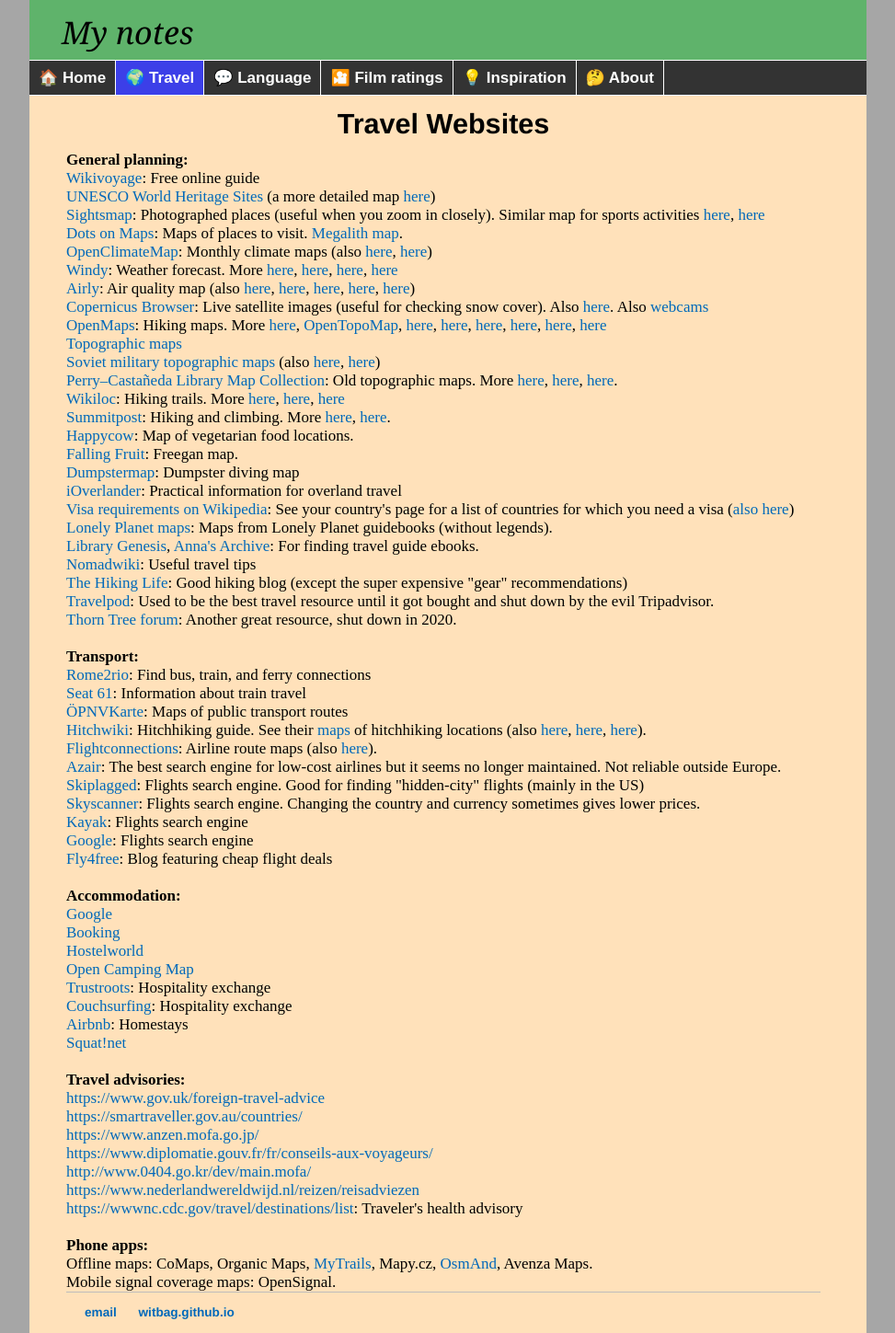
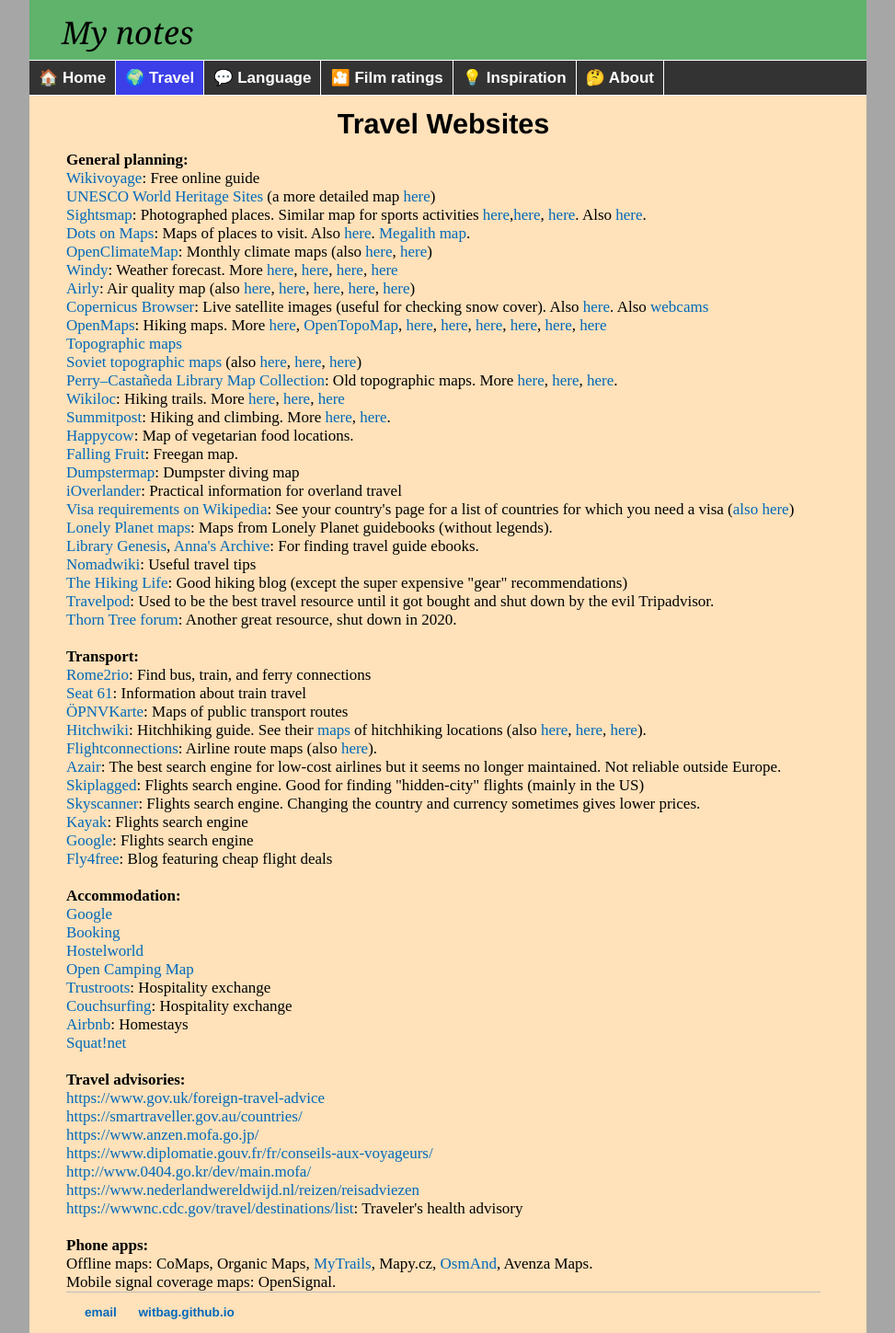
Before and after one commit to witbag/witbag.github.io, a Jekyll site: the page built from travel/resources.html, in a window 1280 px wide. Shown: the whole page at 92% size, without its empty margins (153-1126 px from the left). Built offline with Jekyll 4.4.1, drawn with Linux system fonts in a browser that asks for light colours.

Commit message:
Update resources.html

```diff
--- a/travel/resources.html
+++ b/travel/resources.html
@@ -11,15 +11,15 @@
 <a id="websites"></a><b>General planning:</b><br>
 <a href="https://en.wikivoyage.org/wiki/Main_Page" target=_blank>Wikivoyage</a>: Free online guide<br>
 <a href="http://whc.unesco.org/en/list" target=_blank>UNESCO World Heritage Sites</a> (a more detailed map <a href="https://www.worldheritagesite.org/map" target=_blank>here</a>)<br>
-<a href="http://www.sightsmap.com/" target=_blank>Sightsmap</a>: Photographed places (useful when you zoom in closely). Similar map for sports activities <a href="https://www.geamap.com/en/worldmap#zoom=3&lat=44.2&lon=-7.5&layer=0&overlays=FFFFFFFFFFFFFFFFFFFFFFFFFFFFFFFFFTFF" target=_blank>here</a>, <a href="https://www.strava.com/heatmap" target=_blank>here</a><br>
-<a href="https://dotsonmaps.com/maps" target=_blank>Dots on Maps</a>: Maps of places to visit. <a href="https://www.megalithic.co.uk/le_megalith_map.html" target=_blank>Megalith map</a>.<br>
+<a href="http://www.sightsmap.com/" target=_blank>Sightsmap</a>: Photographed places. Similar map for sports activities <a href="https://nakarte.me/#l=O/Sr" target=_blank>here</a>,<a href="https://www.geamap.com/en/worldmap#zoom=3&lat=44.2&lon=-7.5&layer=0&overlays=FFFFFFFFFFFFFFFFFFFFFFFFFFFFFFFFFTFF" target=_blank>here</a>, <a href="https://www.strava.com/heatmap" target=_blank>here</a>. Also <a href="https://wikishootme.toolforge.org/" target=_blank>here</a>.<br>
+<a href="https://dotsonmaps.com/maps" target=_blank>Dots on Maps</a>: Maps of places to visit. Also <a href="https://opentripmap.com/" target=_blank>here</a>. <a href="https://www.megalithic.co.uk/le_megalith_map.html" target=_blank>Megalith map</a>.<br>
 <a href="https://openclimatemap.org/" target=_blank>OpenClimateMap</a>: Monthly climate maps (also <a href="https://climvis.org/animations.html" target=_blank>here</a>, <a href="https://climatereanalyzer.org/reanalysis/monthly_maps/index.php" target=_blank>here</a>)<br>
 <a href="https://www.windy.com/-Temperature-temp" target=_blank>Windy</a>: Weather forecast. More <a href="https://www.meteoblue.com/en/weather/forecast/meteogramweb/" target=_blank>here</a>, <a href="https://www.mountain-forecast.com/" target=_blank>here</a>, <a href="https://www.yr.no/en" target=_blank>here</a>, <a href="https://www.wunderground.com" target=_blank>here</a><br>
 <a href="https://airly.org/map/en/" target=_blank>Airly</a>: Air quality map (also <a href="http://berkeleyearth.lbl.gov/air-quality/main_map.php" target=_blank>here</a>, <a href="https://maps.s5p-pal.com/" target=_blank>here</a>, <a href="https://www.airvisual.com/air-quality-map" target=_blank>here</a>, <a href="https://pmc.ncbi.nlm.nih.gov/articles/PMC4314252/figure/f3/" target=_blank>here</a>, <a href="https://ars.els-cdn.com/content/image/1-s2.0-S0013935121000487-gr1_lrg.jpg" target=_blank>here</a>)<br>
 <a href="https://browser.dataspace.copernicus.eu/" target=_blank>Copernicus Browser</a>: Live satellite images (useful for checking snow cover). Also <a href="https://zoom.earth/maps/satellite-hd/" target=_blank>here</a>. Also <a href="https://www.windy.com/?48.701,9.144,4,p:cams" target=_blank>webcams</a><br>
 <a href="https://openmaps.fr" target=_blank>OpenMaps</a>: Hiking maps. More <a href="https://hiking.waymarkedtrails.org/" target=_blank>here</a>, <a href="https://opentopomap.org" target=_blank>OpenTopoMap</a>, <a href="https://en.mapy.cz/turisticka" target=_blank>here</a>, <a href="https://www.gaiagps.com/map/" target=_blank>here</a>, <a href="https://www.bergfex.com/map/" target=_blank>here</a>, <a href="https://caltopo.com/map.html" target=_blank>here</a>, <a href="https://www.geamap.com/en/worldmap" target=_blank>here</a>, <a href="https://mc.bbbike.org/mc/" target=_blank>here</a><br>
 <a href="https://en-au.topographic-map.com/maps/dy4z/Asia/" target=_blank>Topographic maps</a><br>
-<a href="https://www.geamap.com/en/soviet/" target=_blank>Soviet military topographic maps</a> (also <a href="https://maps.vlasenko.net/soviet-military-topographic-map/" target=_blank>here</a>, <a href="https://iu.maps.arcgis.com/apps/webappviewer/index.html?id=3003eaf8107048aeabd74b74a1481cb4" target=_blank>here</a>)<br>
+<a href="https://nakarte.me/#l=T" target=_blank>Soviet topographic maps</a> (also <a href="https://www.geamap.com/en/soviet/" target=_blank>here</a>, <a href="https://maps.vlasenko.net/soviet-military-topographic-map/" target=_blank>here</a>, <a href="https://iu.maps.arcgis.com/apps/webappviewer/index.html?id=3003eaf8107048aeabd74b74a1481cb4" target=_blank>here</a>)<br>
 <a href="http://legacy.lib.utexas.edu/maps/topo/" target=_blank>Perry–Castañeda Library Map Collection</a>: Old topographic maps. More <a href="https://csmgis.maps.arcgis.com/apps/OnePane/basicviewer/index.html?appid=a78c3bcfabe1497dba55185fb517f5ca" target=_blank>here</a>, <a href="https://csmgis.maps.arcgis.com/apps/OnePane/basicviewer/index.html?appid=a1e64a3700b441ebab55d0eec37b54a2" target=_blank>here</a>, <a href="http://legacy.lib.utexas.edu/maps/jog/" target=_blank>here</a>.<br>
 <a href="https://www.wikiloc.com/wikiloc/map.do" target=_blank>Wikiloc</a>: Hiking trails. More <a href="https://www.alltrails.com/explore/" target=_blank>here</a>, <a href="https://www.outdooractive.com/en/map/" target=_blank>here</a>, <a href="https://www.hikingproject.com/directory/areas/international" target=_blank>here</a><br>
 <a href="https://www.summitpost.org" target=_blank>Summitpost</a>: Hiking and climbing. More <a href="https://www.thecrag.com/climbing/world/maps" target=_blank>here</a>, <a href="https://www.ukclimbing.com/" target=_blank>here</a>.<br>
```
